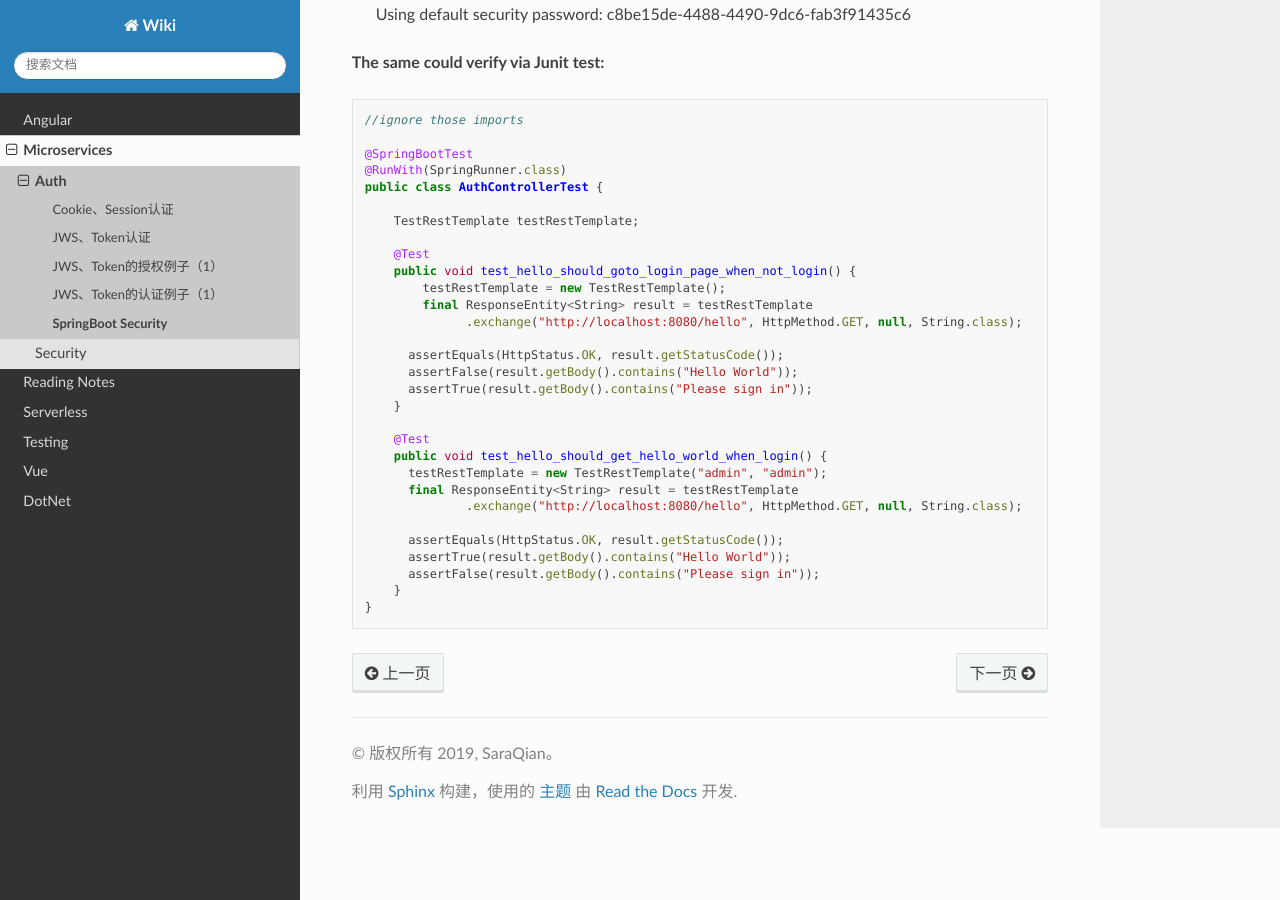
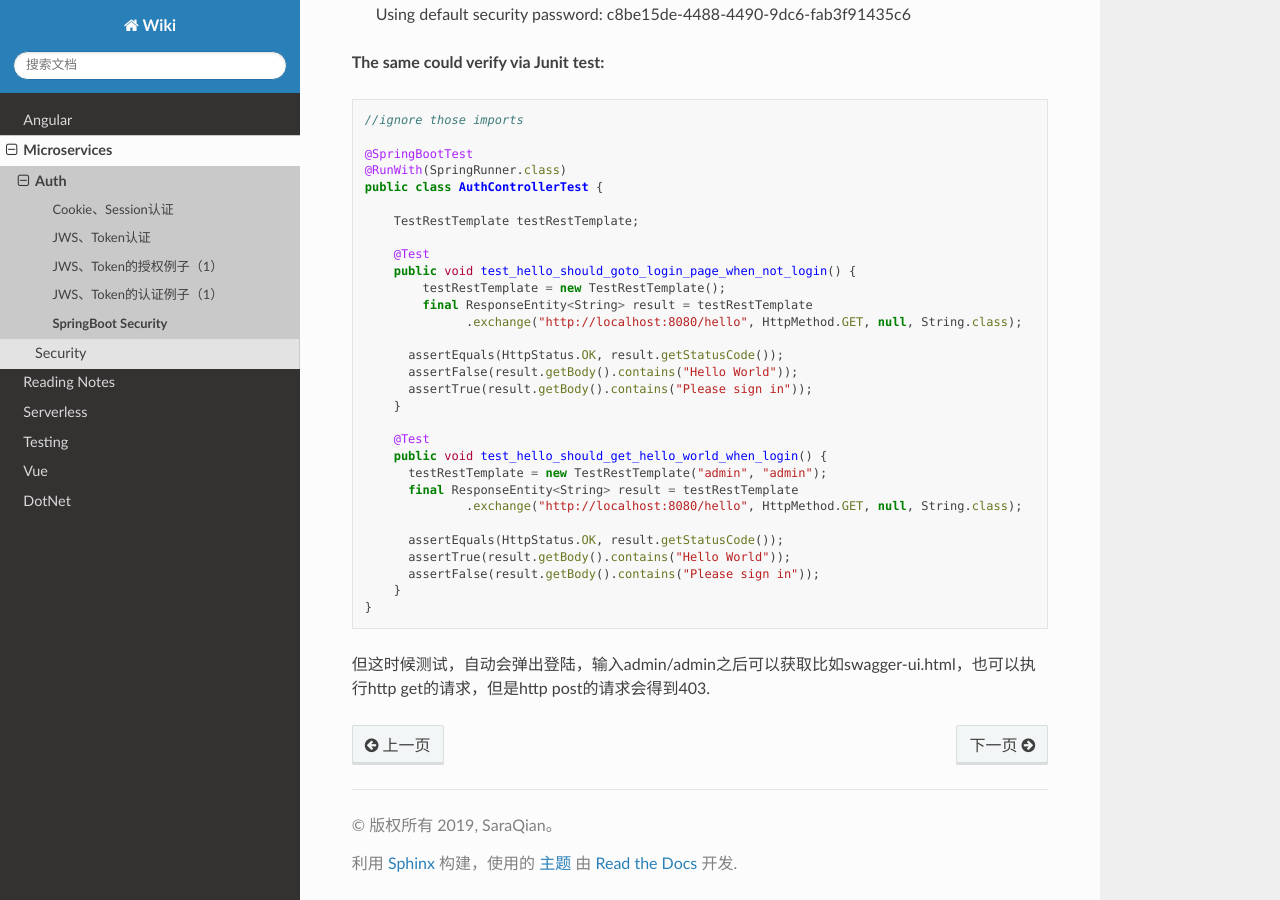
Before and after one commit to abigail830/Sphinx_wiki, a Sphinx documentation site: the page built from source/Microservices/Auth/SpringBoot_Security.rst, in a window 1280 px wide and 900 px high, scrolled down 677 px. Built offline with Sphinx 7.4.7 and the Read the Docs theme 2.0.0, drawn with Linux system fonts in a browser that asks for light colours.

Commit message:
Update SpringBoot_Security.rst

```diff
--- a/source/Microservices/Auth/SpringBoot_Security.rst
+++ b/source/Microservices/Auth/SpringBoot_Security.rst
@@ -62,6 +62,6 @@ If we not config the password via config, Springboot would try to generate one a
       }
   }
 
-
+但这时候测试，自动会弹出登陆，输入admin/admin之后可以获取比如swagger-ui.html，也可以执行http get的请求，但是http post的请求会得到403.
 
 .. index:: Security, SpringBoot, Authentication
```
